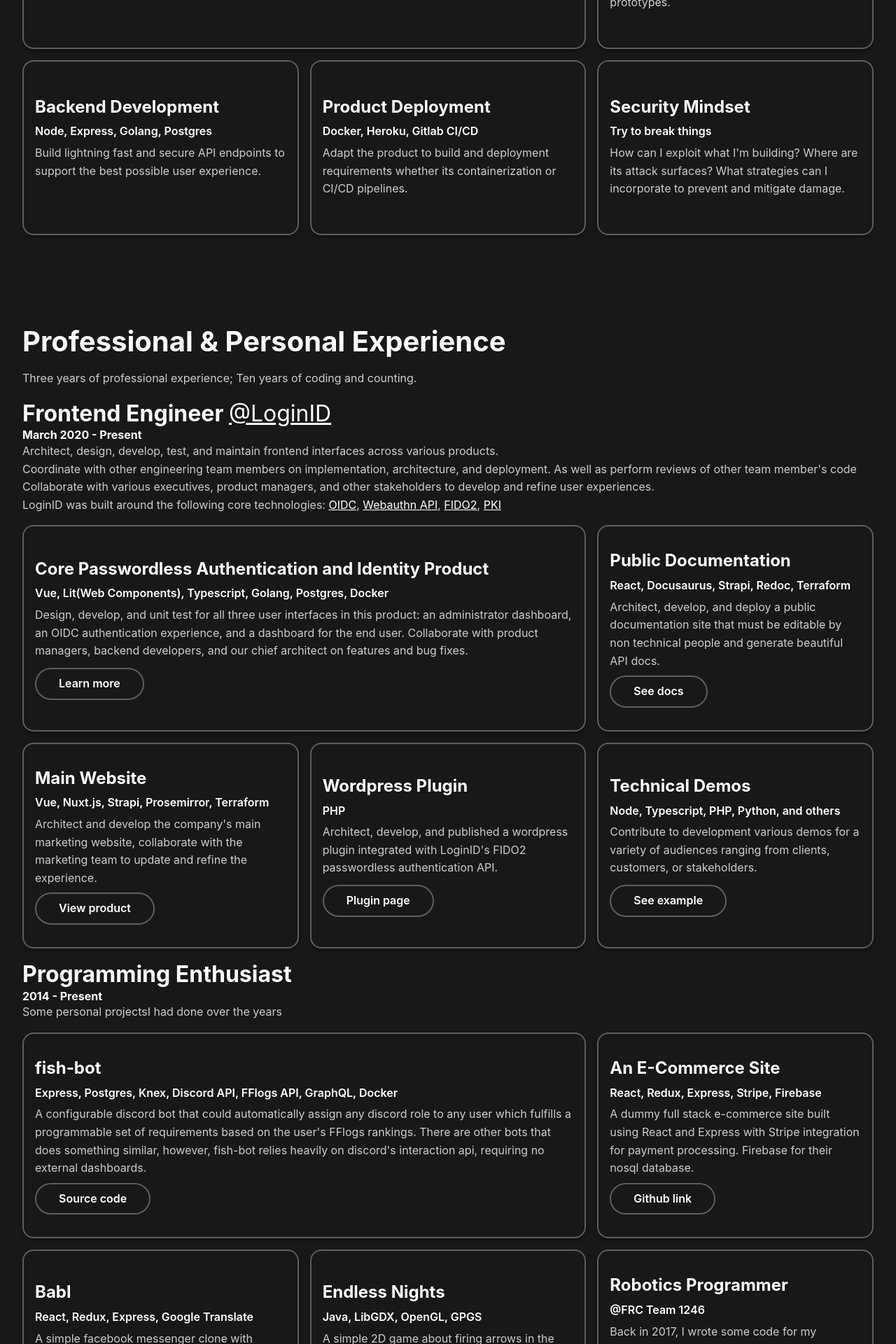
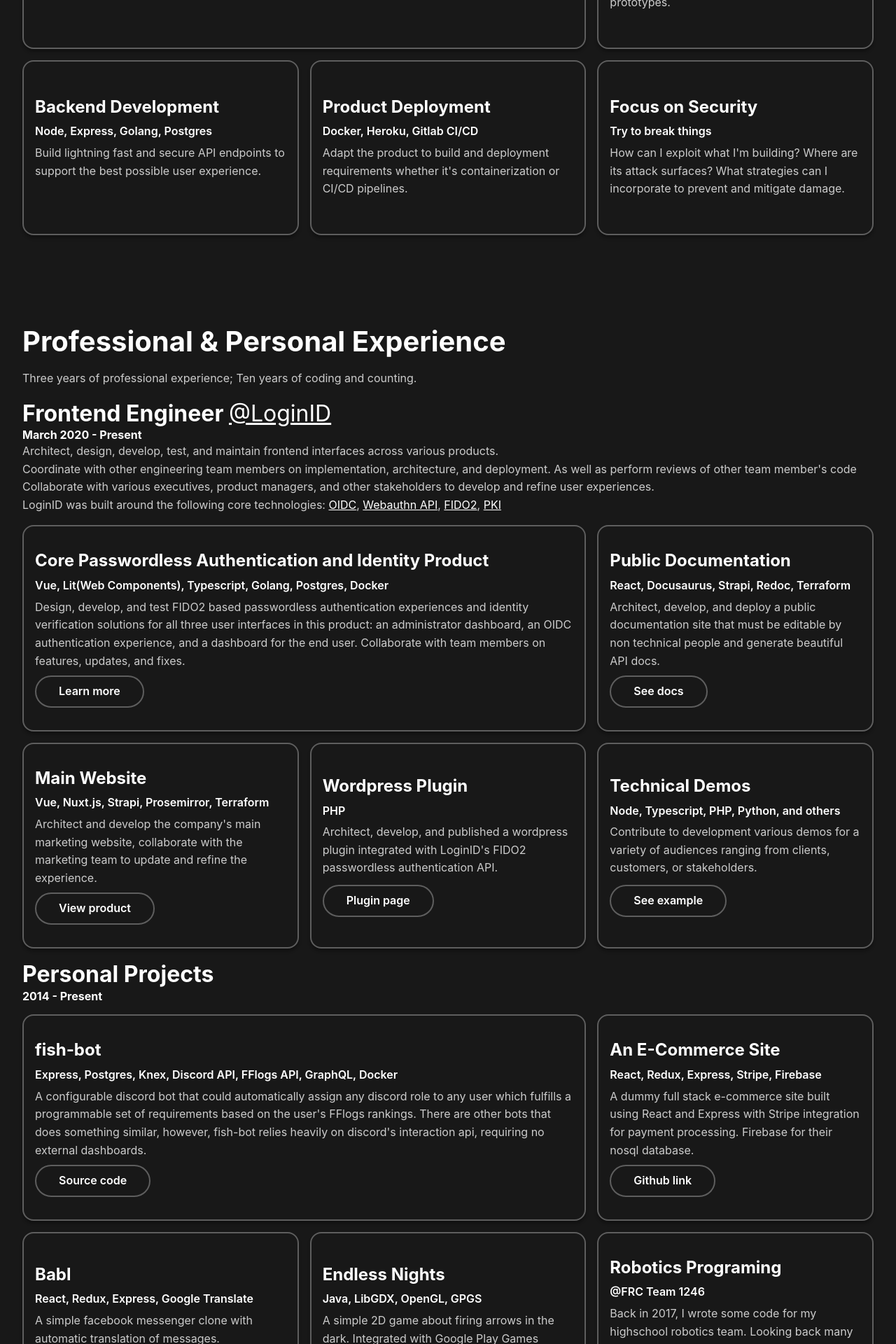
Before and after one commit to Rocket-Fish/portfolio, a Vue app: page / in a window 1280 px wide. Shown: the part 1100-3020 px from the top of the page at 70% size. Built offline with nearby package versions, Linux system fonts and the light colour scheme.

Commit message:
reword some text

```diff
--- a/src/components/homepage/ProfessionalExperience.vue
+++ b/src/components/homepage/ProfessionalExperience.vue
@@ -8,7 +8,7 @@
     title: "Core Passwordless Authentication and Identity Product",
     subtitle: "Vue, Lit(Web Components), Typescript, Golang, Postgres, Docker",
     description:
-      "Design, develop, and unit test for all three user interfaces in this product: an administrator dashboard, an OIDC authentication experience, and a dashboard for the end user. Collaborate with product managers, backend developers, and our chief architect on features and bug fixes.",
+      "Design, develop, and test FIDO2 based passwordless authentication experiences and identity verification solutions for all three user interfaces in this product: an administrator dashboard, an OIDC authentication experience, and a dashboard for the end user. Collaborate with team members on features, updates, and fixes.",
     isPrimary: true,
     button: {
       label: "Learn more",
@@ -101,7 +101,7 @@
     },
   },
   {
-    title: "Robotics Programmer",
+    title: "Robotics Programing",
     subtitle: "@FRC Team 1246",
     description:
       "Back in 2017, I wrote some code for my highschool robotics team. Looking back many things could be done better, including but not limited to using better sensors and more automation for complex mechanisms to reduce the burden on the pilot.",
@@ -155,9 +155,8 @@
     </article>
     <article class="work-experience">
       <header>
-        <h3 class="heading--m">Programming Enthusiast</h3>
+        <h3 class="heading--m">Personal Projects</h3>
         <h4 class="heading--xss">2014 - Present</h4>
-        <p class="body--m">Some personal projectsI had done over the years</p>
       </header>
       <CardGrid :cards="personalProjects" />
     </article>
--- a/src/components/homepage/WhatIBring.vue
+++ b/src/components/homepage/WhatIBring.vue
@@ -27,10 +27,10 @@
     title: "Product Deployment",
     subtitle: "Docker, Heroku, Gitlab CI/CD",
     description:
-      "Adapt the product to build and deployment requirements whether its containerization or CI/CD pipelines.",
+      "Adapt the product to build and deployment requirements whether it's containerization or CI/CD pipelines.",
   },
   {
-    title: "Security Mindset",
+    title: "Focus on Security",
     subtitle: "Try to break things",
     description:
       "How can I exploit what I'm building? Where are its attack surfaces? What strategies can I incorporate to prevent and mitigate damage.",
```
